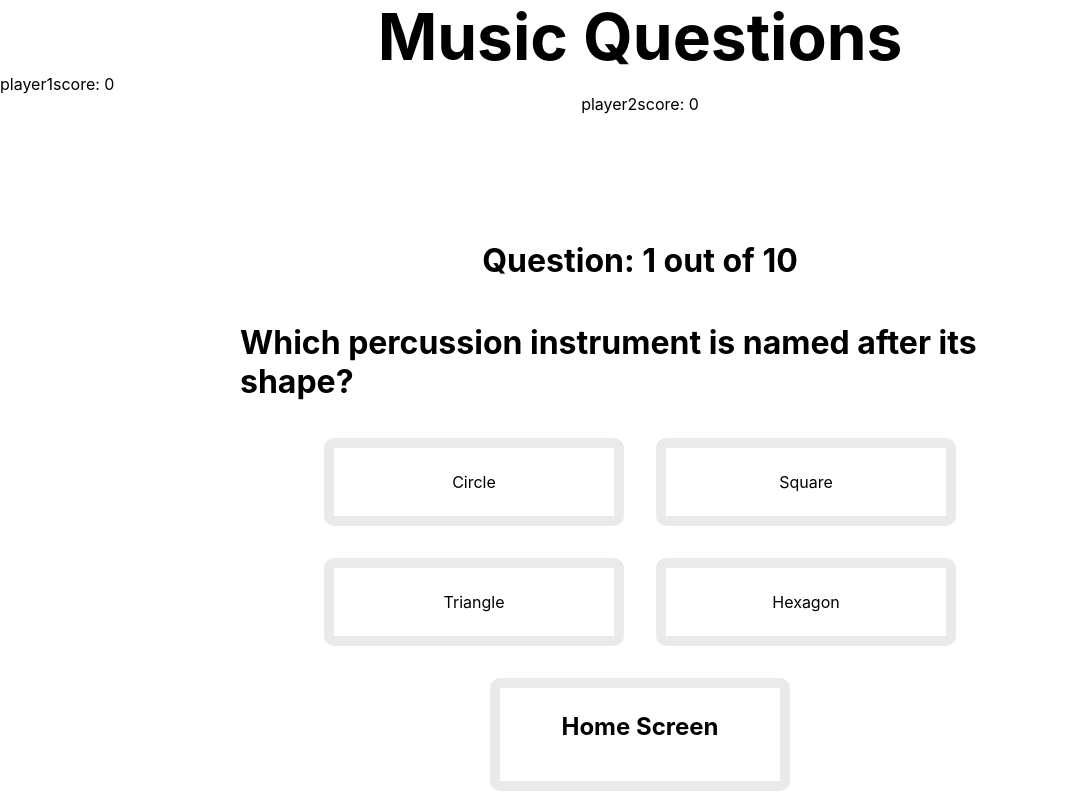
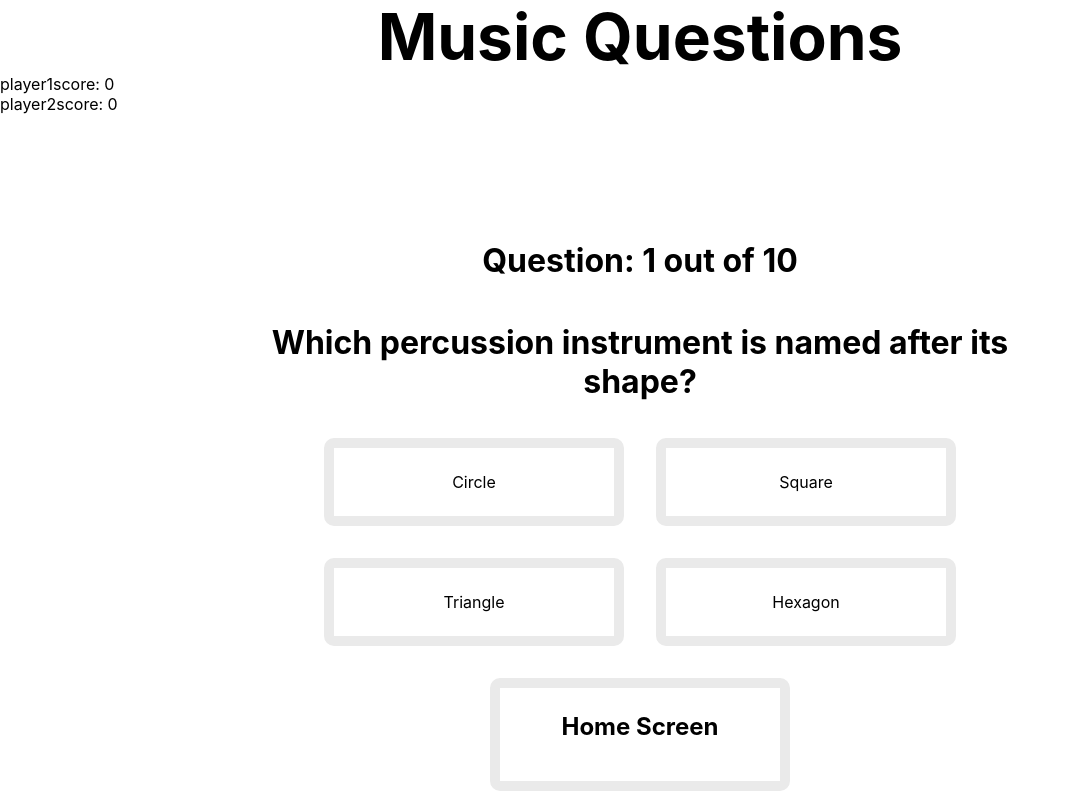
Before and after one commit to pbagabaldo/titan-quiz-bowl, a Next.js app: page /posts/music in a window 1280 px wide. Shown: the top 800 px of the page, without its empty margins (0-1069 px from the left). Built offline with nearby package versions, Linux system fonts and the light colour scheme.

Commit message:
Modified score keeping functionality

```diff
--- a/pages/posts/music.js
+++ b/pages/posts/music.js
@@ -1,14 +1,14 @@
-
 import React, { useState } from "react";
-import styles from '../../styles/Home.module.css'
-import ConfettiGenerator from 'confetti-js'
-import Router from 'next/router'
+import styles from "../../styles/Home.module.css";
+import ConfettiGenerator from "confetti-js";
+import Router from "next/router";
 
 export default function Music() {
-
   const [showResults, setShowResults] = useState(false);
   const [currentQuestion, setCurrentQuestion] = useState(0);
   const [score, setScore] = useState(0);
+  const [playerOneScore, setScoreOne] = useState(0);
+  const [playerTwoScore, setScoreTwo] = useState(0);
   const [playerTurn, setCurrentPlayer] = useState(0);
 
   const questions = [
@@ -17,7 +17,7 @@ export default function Music() {
       options: [
         { Answer: 0, text: "Circle", isCorrect: false },
         { Answer: 1, text: "Square", isCorrect: false },
-        { Answer: 2, text: "Triangle", isCorrect: true},
+        { Answer: 2, text: "Triangle", isCorrect: true },
         { Answer: 3, text: "Hexagon", isCorrect: false },
       ],
     },
@@ -25,7 +25,7 @@ export default function Music() {
       text: "The flute is a member of the ___.",
       options: [
         { Answer: 0, text: "Brass Family", isCorrect: false },
-        { Answer: 1, text: "Woodwind Family", isCorrect: true},
+        { Answer: 1, text: "Woodwind Family", isCorrect: true },
         { Answer: 2, text: "Percussion Family", isCorrect: false },
         { Answer: 3, text: "String Family", isCorrect: false },
       ],
@@ -62,7 +62,7 @@ export default function Music() {
       options: [
         { Answer: 0, text: "Piano", isCorrect: false },
         { Answer: 1, text: "Brass Guitar", isCorrect: false },
-        { Answer: 2, text: "Drums", isCorrect: true},
+        { Answer: 2, text: "Drums", isCorrect: true },
         { Answer: 3, text: "Harp", isCorrect: false },
       ],
     },
@@ -70,13 +70,13 @@ export default function Music() {
       text: "Which of the following describes playing a poece of music alone?",
       options: [
         { Answer: 0, text: "Duet", isCorrect: false },
-        { Answer: 1, text: "Solo", isCorrect: true},
+        { Answer: 1, text: "Solo", isCorrect: true },
         { Answer: 2, text: "Symphony", isCorrect: false },
         { Answer: 3, text: "Quartet", isCorrect: false },
       ],
     },
     {
-      text:"In an Orchestra who directs the musicians?" ,
+      text: "In an Orchestra who directs the musicians?",
       options: [
         { Answer: 0, text: "The Conductor", isCorrect: true },
         { Answer: 1, text: "The Manager", isCorrect: false },
@@ -106,27 +106,30 @@ export default function Music() {
   const optionClicked = (isCorrect) => {
     // Increment the score
     if (isCorrect && currentQuestion + 1 < questions.length) {
-      let correct = new Audio ("/New Recording 13.m4a");
+      let correct = new Audio("/New Recording 13.m4a");
       correct.play();
 
+      setTimeout(function () {
+        if (playerTurn % 2 == 0) {
+          setScoreOne(playerOneScore + 1);
+        } else {
+          setScoreTwo(playerTwoScore + 1);
+        }
 
-      setTimeout(function() {
         setScore(score + 1);
+        setCurrentPlayer(playerTurn + 1);
+
         setCurrentQuestion(currentQuestion + 1);
       }, 3000);
-    }
-    else if (!isCorrect) {
-      let myAudio = new Audio ("/New-Recording-12.mp3");
+    } else if (!isCorrect) {
+      let myAudio = new Audio("/New-Recording-12.mp3");
       myAudio.play();
       setCurrentPlayer(playerTurn + 1);
       setCurrentQuestion(currentQuestion);
-    }
-      else {
+    } else {
       setShowResults(true);
     }
   };
-
-
 
   /* Resets the game back to default */
   const restartGame = () => {
@@ -138,11 +141,15 @@ export default function Music() {
   return (
     <div className="App">
       {/* 1. Header  */}
-      <h1 className={styles.title}>
-      Music Questions
-      </h1>
+      <h1 className={styles.title}>Music Questions</h1>
       {/* 3. Show results or show the question game  */}
-      player1score: {score} <center>player2score: {score}</center>
+      <div className="">
+        player1score: {playerOneScore}{" "}
+      </div>
+      <div>
+        player2score: {playerTwoScore}
+      </div>
+
       {showResults ? (
         /* 4. Final Results */
         <div className="final-results">
@@ -152,23 +159,30 @@ export default function Music() {
             {(score / questions.length) * 100}%)
           </h2>
           <button onClick={() => restartGame()}>Restart game</button>
+          <a className={styles.card}>
+            <div onClick={() => Router.back()}>
+              <h2>Home Screen</h2>
+            </div>
+          </a>
         </div>
       ) : (
         /* 5. Question Card  */
         <main className={styles.main}>
           <div className={styles.grid}>
             {/* Current Question  */}
-          <h1>
+            <h1 className={styles.questions}>
               Question: {currentQuestion + 1} out of {questions.length}
             </h1>
-
-          <h1>{questions[currentQuestion].text}</h1>
+            <br />
+            <h1 className={styles.questions}>
+              {questions[currentQuestion].text}
+            </h1>
 
             {/* List of possible answers  */}
             {questions[currentQuestion].options.map((option) => {
               return (
-
-                <a className={styles.card}
+                <a
+                  className={styles.card}
                   key={option.Answer}
                   onClick={() => optionClicked(option.isCorrect)}
                 >
@@ -188,8 +202,7 @@ export default function Music() {
       <footer className={styles.footer}>
         <a>
           Titan-Quiz-Bowl
-          <span className={styles.logo}>
-          </span>
+          <span className={styles.logo}></span>
         </a>
       </footer>
     </div>
--- a/styles/Home.module.css
+++ b/styles/Home.module.css
@@ -137,3 +137,7 @@
     filter: invert(1);
   }
 }
+
+.questions {
+  text-align: center;
+}
```
Lines whose indentation alone changed are shown as unchanged.
